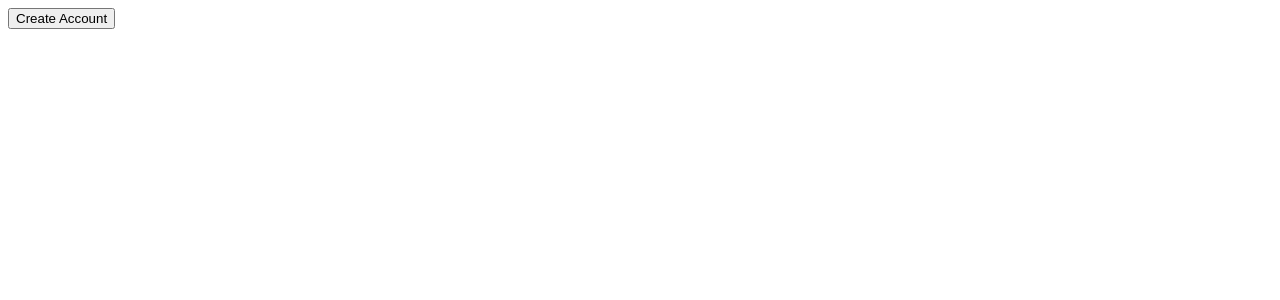
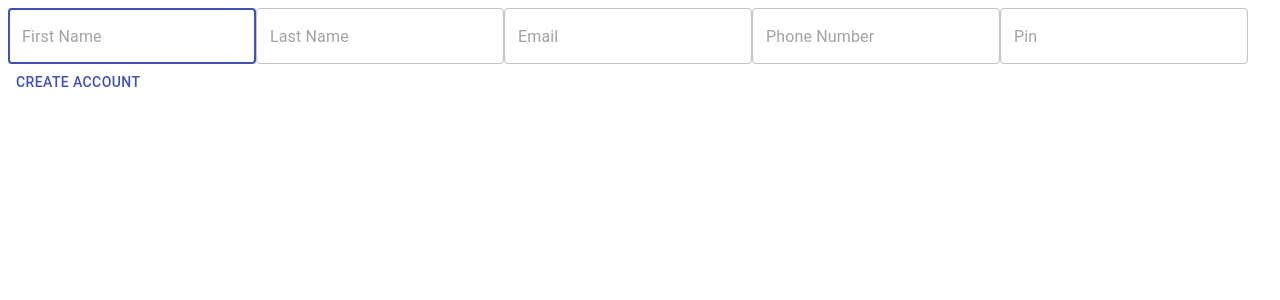
Before and after one commit to PracticalSoftwareEngineeringWorkshop/money-transfer-web-app, a React (Create React App) app: page /create in a window 1280 px wide. Shown: the top 300 px of the page. Built offline with nearby package versions, Linux system fonts and the light colour scheme.

Commit message:
Create Account form and API call implemented

```diff
--- a/src/components/CreateAccount/CreateAccount.js
+++ b/src/components/CreateAccount/CreateAccount.js
@@ -1,10 +1,103 @@
-import React from 'react';
+import React, { useState, useEffect } from 'react';
+import { TextField, Button } from '@material-ui/core';
+import axios from 'axios';
 
-const CreateAccount = () => {
+const CreateAccount = ({ history }) => {
+
+    const [firstName, setFirstName] = useState("")
+    const [lastName, setLastName] = useState("")
+    const [email, setEmail] = useState("")
+    const [phoneNumber, setPhoneNumber] = useState("")
+    const [pin, setPin] = useState("")
+
+    const [submitForm, setSubmitForm] = useState(false);
+
+    function handleSubmit() {
+        setSubmitForm(true);
+    }
+
+    useEffect(() => {
+        if (submitForm === true) {
+            axios
+                .post('http://localhost:8080/api/account/create',
+                    {
+                        'firstName': firstName,
+                        'lastName': lastName,
+                        'email': email,
+                        'phoneNumber': phoneNumber,
+                        'pin': pin
+                    })
+                .then((response) => {
+                    const { data } = response
+                    console.log(data);
+                    alert(data.message);
+                })
+                .catch((error) => {
+                    console.log(error);
+                    alert(error.error);
+                })
+            history.push('/')
+        }
+    }, [email, firstName, lastName, phoneNumber, pin, submitForm, history])
 
     return (
         <div>
-            <button>Create Account</button>
+            <form onSubmit={handleSubmit}>
+                <TextField
+                    type="text"
+                    placeholder="First Name"
+                    name="firstName"
+                    variant="outlined"
+                    value={firstName}
+                    onChange={(e) => setFirstName(e.target.value)}
+                    required
+                    autoFocus
+                />
+
+                <TextField
+                    type="text"
+                    placeholder="Last Name"
+                    name="lastName"
+                    variant="outlined"
+                    value={lastName}
+                    onChange={(e) => setLastName(e.target.value)}
+                    required
+                />
+
+                <TextField
+                    type="email"
+                    placeholder="Email"
+                    name="email"
+                    variant="outlined"
+                    value={email}
+                    onChange={(e) => setEmail(e.target.value)}
+                    required
+                />
+
+                <TextField
+                    type="tel"
+                    placeholder="Phone Number"
+                    name="phoneNumber"
+                    variant="outlined"
+                    value={phoneNumber}
+                    onChange={(e) => setPhoneNumber(e.target.value)}
+                    required
+                />
+
+                <TextField
+                    type="password"
+                    placeholder="Pin"
+                    name="pin"
+                    variant="outlined"
+                    value={pin}
+                    onChange={(e) => setPin(e.target.value)}
+                    required
+                />
+                <Button type="button" color="primary" onClick={(e) => handleSubmit()}>
+                    Create Account
+                </Button>
+            </form>
+
         </div>
     );
 }
```
